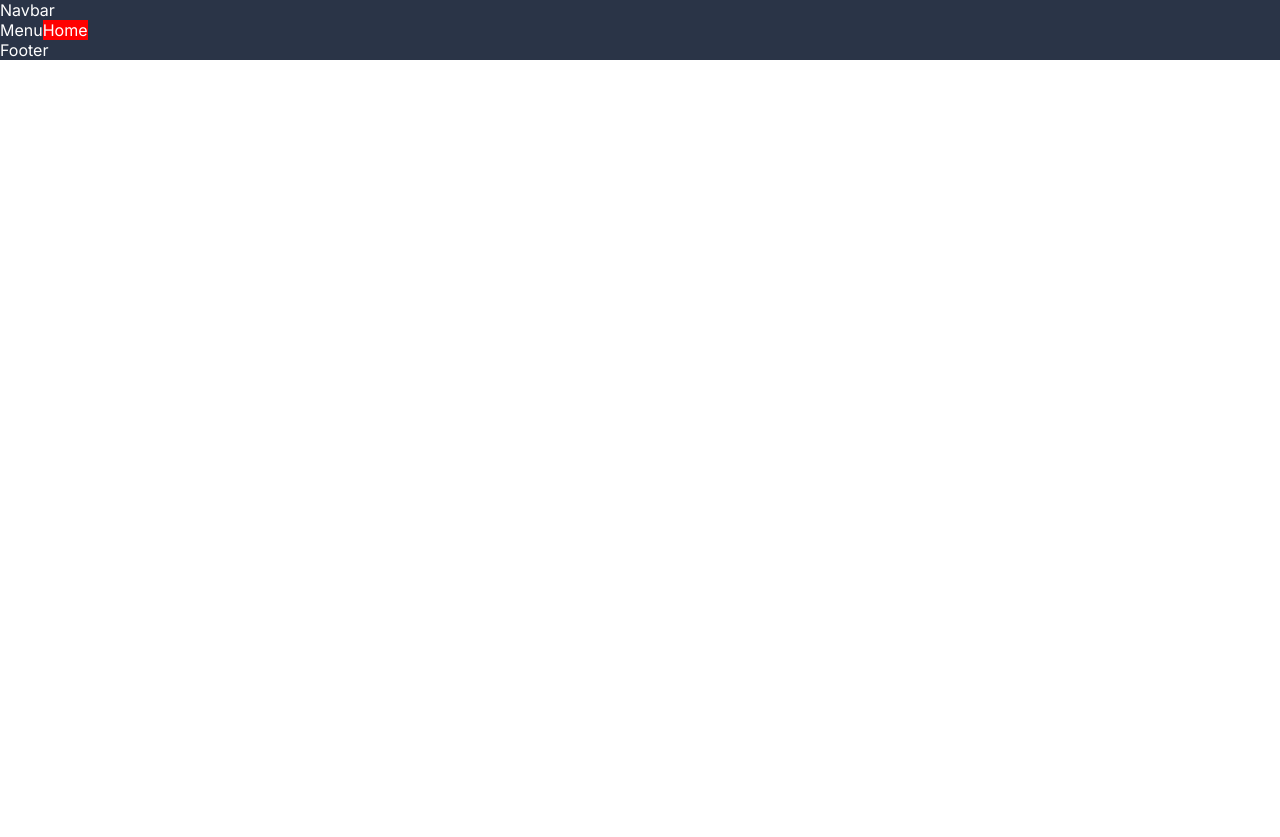
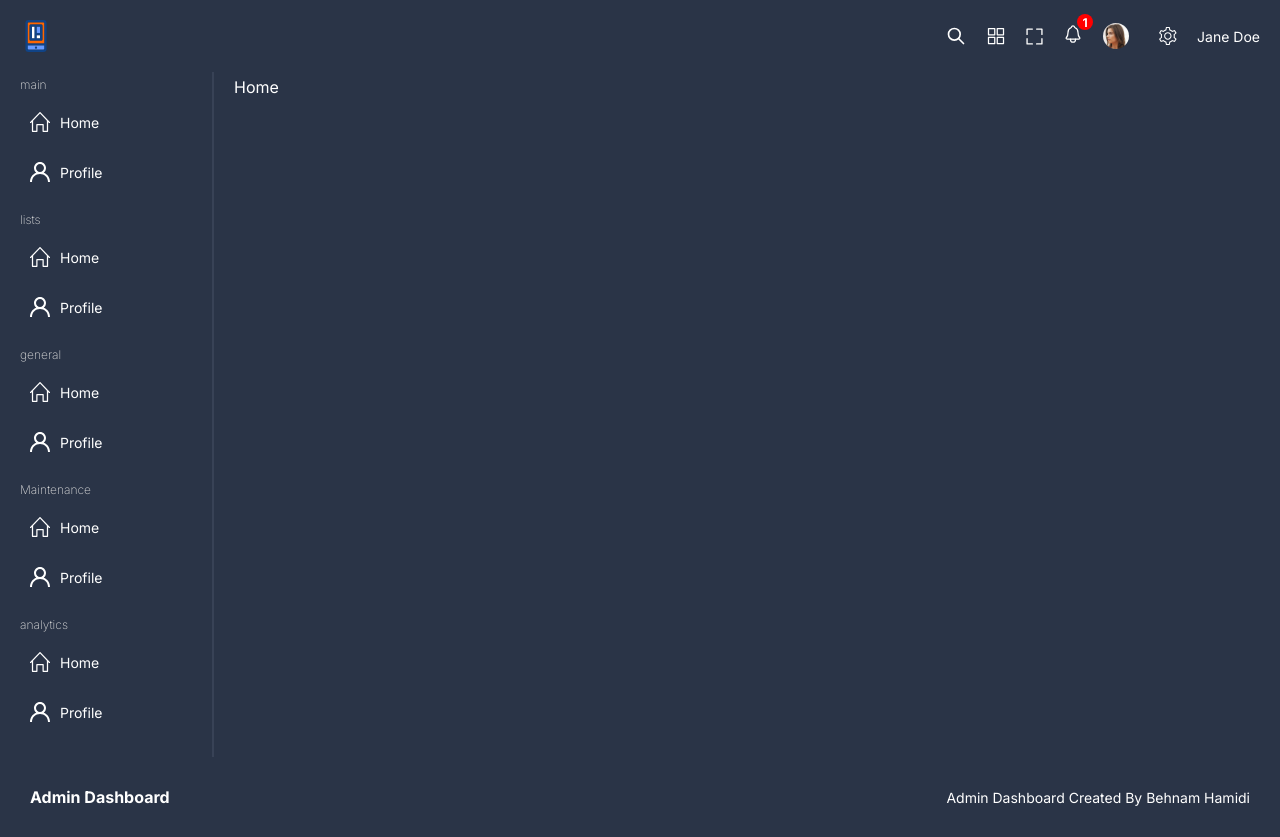
Before and after one commit to behnamhamidi1991/admin-dashboard, a React (Vite) app: page / in a window 1280 px wide. Before the commit the page ends 800 px from the top, so only its background shows below. Built offline with nearby package versions, Linux system fonts and the light colour scheme.

Commit message:
Creating the menu

```diff
--- a/src/components/footer/Footer.tsx
+++ b/src/components/footer/Footer.tsx
@@ -1,7 +1,12 @@
 import "./footer.scss";
 
 const Footer = () => {
-  return <footer className="footer">Footer</footer>;
+  return (
+    <footer className="footer">
+      <span>Admin Dashboard</span>
+      <span>Admin Dashboard Created By Behnam Hamidi</span>
+    </footer>
+  );
 };
 
 export default Footer;
--- a/src/components/footer/footer.scss
+++ b/src/components/footer/footer.scss
@@ -1,2 +1,16 @@
 .footer {
+  display: flex;
+  align-items: center;
+  justify-content: space-between;
+  padding: 30px;
 }
+
+span {
+  &:first-child {
+    font-weight: bold;
+  }
+
+  &:last-child {
+    font-size: 14px;
+  }
+}
--- a/src/components/menu/Menu.tsx
+++ b/src/components/menu/Menu.tsx
@@ -1,7 +1,25 @@
+import { Link } from "react-router-dom";
 import "./menu.scss";
+import { menu } from "../../data";
 
 const Menu = () => {
-  return <div>Menu</div>;
+  return (
+    <div className="menu">
+      {menu.map((item) => (
+        <div className="item">
+          <span className="title">{item.title}</span>
+          <Link to="/" className="listItem">
+            <img src="/home.svg" alt="home" />
+            <span className="listItemTitle">Home</span>
+          </Link>
+          <Link to="/" className="listItem">
+            <img src="/profile.svg" alt="home" />
+            <span className="listItemTitle">Profile</span>
+          </Link>
+        </div>
+      ))}
+    </div>
+  );
 };
 
 export default Menu;
--- a/src/components/menu/menu.scss
+++ b/src/components/menu/menu.scss
@@ -1,2 +1,29 @@
+@import "../../styles//variables.scss";
+
 .menu {
+  .item {
+    display: flex;
+    flex-direction: column;
+    gap: 10px;
+    margin-bottom: 20px;
+
+    .title {
+      font-size: 12px;
+      font-weight: 200;
+      color: $soft-color;
+    }
+
+    .listItem {
+      display: flex;
+      align-items: center;
+      gap: 10px;
+      padding: 10px;
+      border: 5px;
+      transition: all ease-in-out 0.1s;
+
+      &:hover {
+        background-color: $soft-bg;
+      }
+    }
+  }
 }
--- a/src/components/navbar/Navbar.tsx
+++ b/src/components/navbar/Navbar.tsx
@@ -1,7 +1,28 @@
 import "./navbar.scss";
 
 const Navbar = () => {
-  return <nav className="navbar0">Navbar</nav>;
+  return (
+    <nav className="navbar">
+      <div className="logo">
+        <img src="logo.svg" alt="logo" />
+      </div>
+      <div className="icons">
+        <img src="/search.svg" alt="search" className="icon" />
+        <img src="./app.svg" alt="app" className="icon" />
+        <img src="./expand.svg" alt="expand" className="icon" />
+        <div className="notification">
+          <img src="./notifications.svg" alt="notification" />
+          <span>1</span>
+        </div>
+        <div className="user">
+          <img src="/images/avatar.png" alt="user-picture" />
+          <span></span>
+        </div>
+        <img src="./settings.svg" alt="" className="icon" />
+        <span>Jane Doe</span>
+      </div>
+    </nav>
+  );
 };
 
 export default Navbar;
--- a/src/components/navbar/navbar.scss
+++ b/src/components/navbar/navbar.scss
@@ -1,2 +1,52 @@
 .navbar {
+  width: 100%;
+  padding: 20px;
+  display: flex;
+  align-items: center;
+  justify-content: space-between;
+
+  .logo {
+    display: flex;
+    align-items: center;
+    font-weight: bold;
+    gap: 10px;
+  }
+
+  .icons {
+    display: flex;
+    align-items: center;
+    gap: 20px;
+
+    .notification {
+      position: relative;
+
+      span {
+        background-color: red;
+        color: white;
+        width: 16px;
+        height: 16px;
+        border-radius: 50%;
+        position: absolute;
+        top: -10px;
+        right: -10px;
+        display: flex;
+        justify-content: center;
+        align-items: center;
+        font-size: 12px;
+        font-weight: bold;
+      }
+    }
+
+    .user {
+      display: flex;
+      align-items: center;
+      gap: 10px;
+      img {
+        width: 26px;
+        height: 26px;
+        border-radius: 50%;
+        object-fit: cover;
+      }
+    }
+  }
 }
--- /dev/null
+++ b/src/data.ts
@@ -0,0 +1,115 @@
+export const menu = [
+  {
+    id: 1,
+    title: "main",
+    listITems: [
+      {
+        id: 1,
+        title: "Homepage",
+        url: "/",
+        icon: "home.svg",
+      },
+      {
+        id: 2,
+        title: "Profile",
+        url: "/users/1",
+        icon: "user.svg",
+      },
+    ],
+  },
+
+  {
+    id: 2,
+    title: "lists",
+    listItems: [
+      {
+        id: 1,
+        title: "Users",
+        url: "/users",
+        icon: "user.svg",
+      },
+      {
+        id: 2,
+        title: "Products",
+        url: "/products",
+        icon: "product.svg",
+      },
+
+      {
+        id: 3,
+        title: "Orders",
+        url: "/orders",
+        icon: "order.svg",
+      },
+      {
+        id: 4,
+        title: "Posts",
+        url: "/posts",
+        icon: "post2.svg",
+      },
+    ],
+  },
+
+  {
+    id: 3,
+    title: "general",
+    listItems: [
+      {
+        id: 1,
+        title: "Elements",
+        url: "/",
+        icons: "element.svg",
+      },
+      {
+        id: 2,
+        title: "Notest",
+        url: "/",
+        icons: "note.svg",
+      },
+      {
+        id: 3,
+        title: "Forms",
+        url: "/",
+        icons: "form.svg",
+      },
+      {
+        id: 4,
+        title: "Calendar",
+        url: "/",
+        icons: "calendar.svg",
+      },
+    ],
+  },
+
+  {
+    id: 4,
+    title: "Maintenance",
+    listItems: [
+      {
+        id: 1,
+        title: "Settings",
+        url: "/",
+        icon: "setting.svg",
+      },
+      {
+        id: 2,
+        title: "Backups",
+        url: "/",
+        icon: "backup.svg",
+      },
+    ],
+  },
+
+  {
+    id: 5,
+    title: "analytics",
+    listItems: [
+      {
+        id: 1,
+        title: "Charts",
+        url: "/",
+        icon: "chart.svg",
+      },
+    ],
+  },
+];
--- a/src/pages/home/home.scss
+++ b/src/pages/home/home.scss
@@ -1,3 +1,2 @@
 .home {
-  background-color: red;
 }
--- a/src/styles/global.scss
+++ b/src/styles/global.scss
@@ -20,3 +20,14 @@ a {
 .container {
   display: flex;
 }
+
+.menuContainer {
+  width: 250px;
+  padding: 5px 20px;
+  border-right: 2px solid $soft-bg;
+}
+
+.contentContainer {
+  padding: 5px 20px;
+  width: 100%;
+}
```
Also changed, not shown: public/images/avatar.png (added), 1 other file (tests, documents, lock files or other folders).
